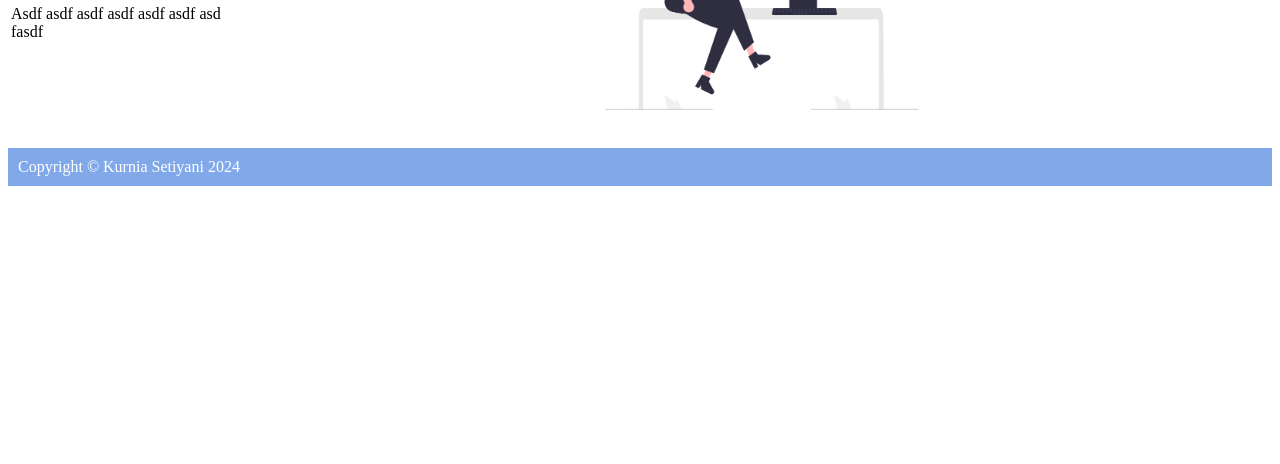
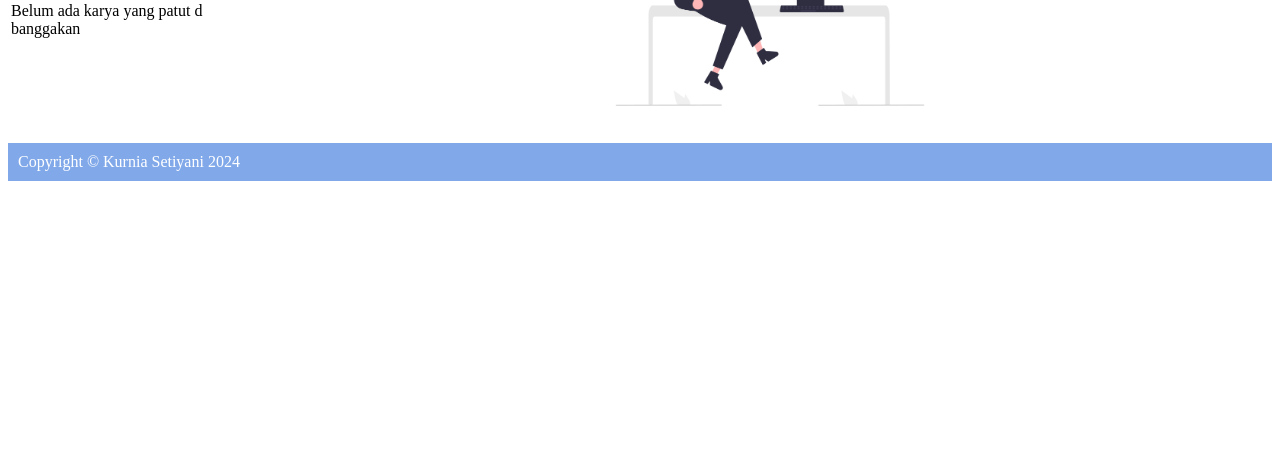
Before and after one commit to qoida182/qoida182.github.io, a plain HTML site: page karya.html in a window 1280 px wide. Shown: the part 336-800 px from the top of the page. Drawn offline with Linux system fonts and the light colour scheme.

Commit message:
Update karya.html

```diff
--- a/karya.html
+++ b/karya.html
@@ -33,7 +33,7 @@
             <td>
 
                 <h2>KARYA</h2>
-                <p>Asdf asdf asdf asdf asdf asdf asd fasdf </p>
+                <p>Belum ada karya yang patut d banggakan</p>
 
             </td>
             <td align="center">
```
